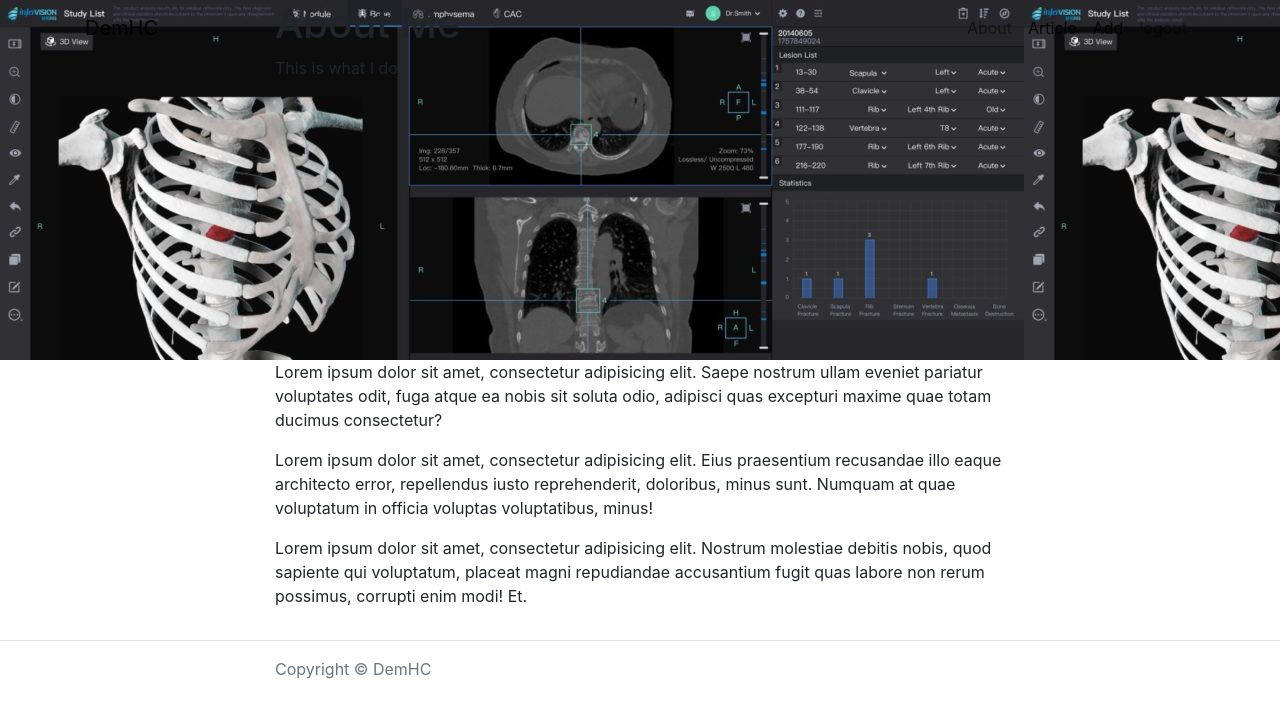
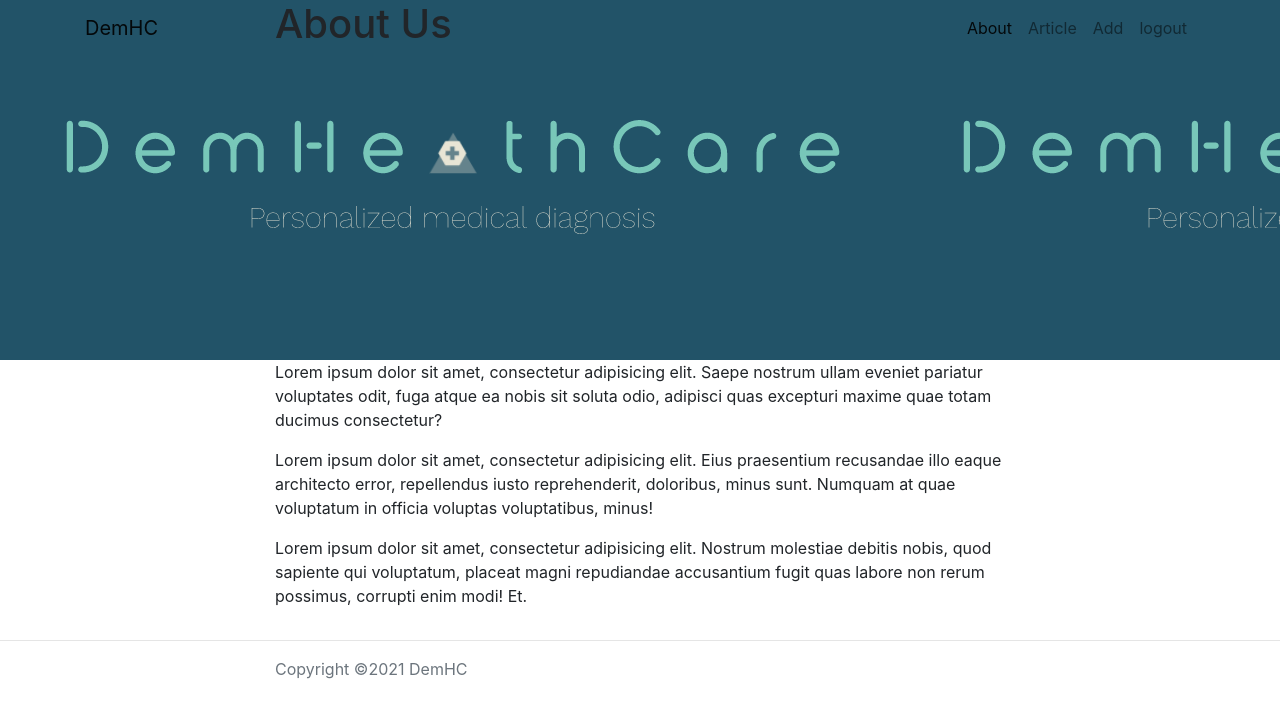
Before and after one commit to Sajan4072/DemHC-web-app-, a Flask app: page /about in a window 1280 px wide. Shown: the top 718 px of the page. Run offline with Flask 2, Linux system fonts and the light colour scheme; a user stored in the database is signed in; some libraries are stand-ins or nearby versions.

Commit message:
about us logo changed

```diff
--- a/proj/templates/about.html
+++ b/proj/templates/about.html
@@ -28,13 +28,13 @@
         </button>
             <div class="collapse navbar-collapse" id="navbarResponsive">
                 <ul class="navbar-nav ml-auto">
-                    <li class="nav-item">
+                    <li class="nav-item active">
                         <a class="nav-link" href="">About</a>
                     </li>
-                    <li class="nav-item active">
+                    <li class="nav-item ">
                         <a class="nav-link" href="{{ url_for('article') }}">Article</a>
                     </li>
-                    <li class="nav-item active">
+                    <li class="nav-item">
                         <a class="nav-link" href="{{ url_for('add') }}">Add</a>
                     </li>
                     <li class="nav-item">
@@ -47,13 +47,13 @@
     </nav>
 
     <!-- Page Header -->
-    <header class="masthead" style="background-image: url('static/ab.jpg'); height: 45vh;">
+    <header class="masthead" style="background-image: url('static/logo.png'); height: 45vh;">
         <div class="container">
             <div class="row">
                 <div class="col-lg-8 col-md-10 mx-auto">
                     <div class="page-heading">
-                        <h1>About Me</h1>
-                        <span class="subheading">This is what I do.</span>
+                        <h1>About Us</h1>
+                        <span class="subheading"></span>
                     </div>
                 </div>
             </div>
@@ -78,7 +78,7 @@
         <div class="container">
             <div class="row">
                 <div class="col-lg-8 col-md-10 mx-auto">
-                    <p class="copyright text-muted">Copyright &copy; DemHC</p>
+                    <p class="copyright text-muted">Copyright &copy;2021 DemHC</p>
                 </div>
             </div>
         </div>
```
Also changed, not shown: proj/static/logo.PNG (added).
